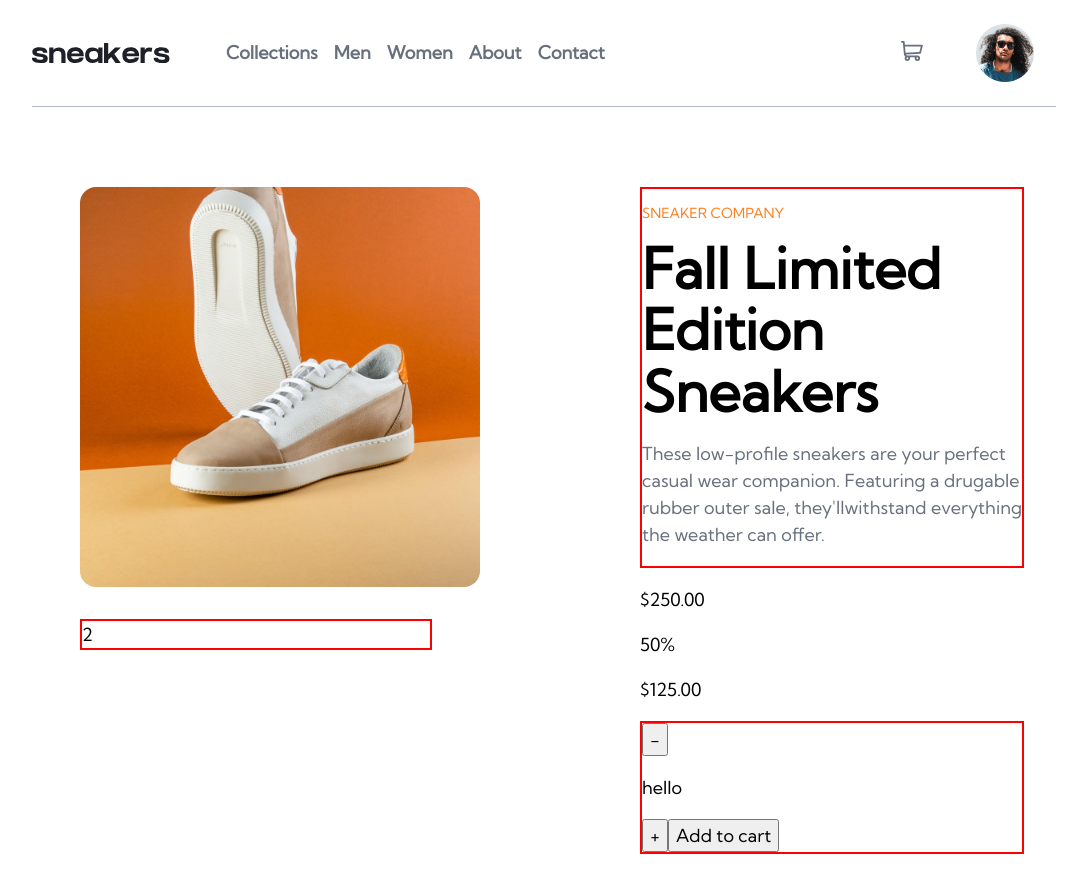
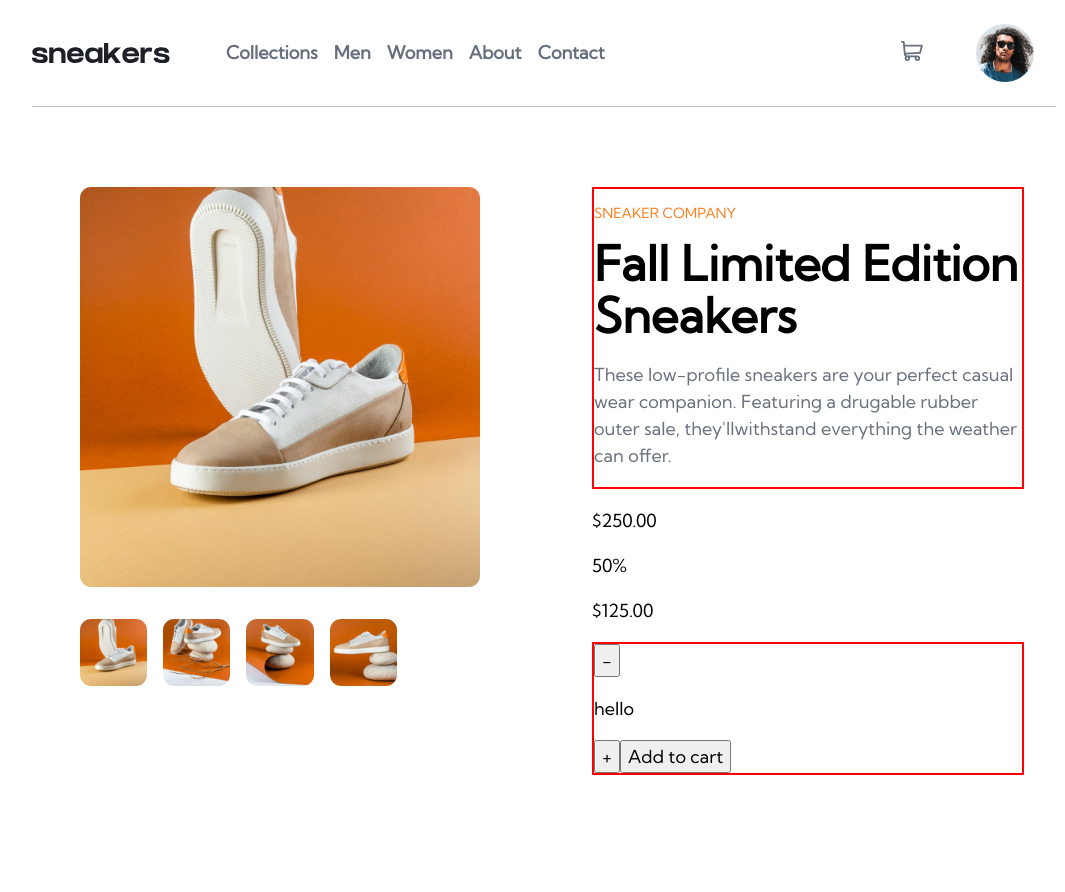
Before and after one commit to Adel-Al-Qosi/E-commerce-project, a React (Create React App) app: page / in a window 1280 px wide. Shown: the top 892 px of the page, without its empty margins (96-1161 px from the left). After the commit the page ends 855 px from the top, so only its background shows below. Built offline with nearby package versions, Linux system fonts and the light colour scheme; a web font is replaced by a local one.

Commit message:
add thumbnails with functionality

```diff
--- a/src/components/Gallery.jsx
+++ b/src/components/Gallery.jsx
@@ -1,10 +1,6 @@
-import { useState } from "react";
-import "../index.css";
-
-function Gallery({images}) {
-  const [currentIndex, setCurrentIndex] = useState(0);
+function Gallery({images, photoVisible, setPhotoVisible}) {
   // const imageStyle = {
-  //   backgroundImage: `url(${images[currentIndex]})`,
+  //   backgroundImage: `url(${images[photoVisible]})`,
   //   maxWidth: "100%",
   //   maxHeight: "100%",
 
@@ -12,19 +8,19 @@ function Gallery({images}) {
 
   const handleLeft = (e) => {
     e.preventDefault()
-    setCurrentIndex(currentIndex + 1 === images.length ? 0 : currentIndex + 1)
+    setPhotoVisible(photoVisible + 1 === images.length ? 0 : photoVisible + 1)
   }
 
   const handleRight = (e) => {
     e.preventDefault()
-    setCurrentIndex(currentIndex - 1 === -1 ? images.length - 1 : currentIndex - 1)
+    setPhotoVisible(photoVisible - 1 === -1 ? images.length - 1 : photoVisible - 1)
   }
   return (
     <div className="gallery">
         <button onClick={handleLeft} className="btn btn-left"></button>
         <button onClick={handleRight} className="btn btn-right"></button>
       {/* <div className="pic" style={imageStyle}></div> */}
-      <img className="pic" src={images[currentIndex]} alt="product" />
+      <img className="pic" src={images[photoVisible]} alt="product" />
     </div>
   );
 }
--- a/src/components/Home.jsx
+++ b/src/components/Home.jsx
@@ -2,19 +2,35 @@ import "../index.css";
 import Gallery from "./Gallery";
 import ProductInfo from "./productInfo";
 import productData from "../data/data";
+import { useState } from "react";
 
 function Home() {
   const product = productData[0];
+  const [photoVisible, setPhotoVisible] = useState(0);
   return (
     <main className="home">
       <div className="gallery-container">
-        <Gallery images={product.images} />
-        <div className="thumbnails"> 2 </div>
+        <Gallery
+        photoVisible={photoVisible}
+        setPhotoVisible={setPhotoVisible}
+        images={product.images} />
+        <div className="thumbnails">
+          {product.thumbnails.map((thumbnail, i) => {
+            return (
+              <img
+                className="thumbnail"
+                onClick={() => setPhotoVisible(i)}
+                src={thumbnail}
+                alt="thumbnail"
+              />
+            );
+          })}
+        </div>
       </div>
       <div className="info-container">
         <div className="info">
           <ProductInfo
-          state={product.state}
+            state={product.state}
             name={product.name}
             company={product.company}
             description={product.description}
--- a/src/index.css
+++ b/src/index.css
@@ -39,7 +39,7 @@
   :root {
     /* font-sizes */
     --fs-800: 6.25rem;
-    --fs-700: 3.5rem;
+    --fs-700: 3rem;
     --fs-600: 2rem;
     --fs-500: 1.75rem;
     --fs-400: 1.125rem;
@@ -522,13 +522,9 @@ header .responsive-nav {
 
 .gallery {
   position: relative;
-  width: 100%;
-  height: clamp(30rem, 25vw, 40rem);
 }
 
 .pic {
-  width: 100%;
-  height: 100%;
   /* background-size: cover; */
   background-position: center;
   object-fit: cover;
@@ -576,7 +572,7 @@ header .responsive-nav {
     display: grid;
     grid-template-columns: repeat(4, 1fr);
     grid-template-areas: "gallery gallery info info";
-    gap: 8rem;
+    gap: 2rem;
   }
 
   .gallery-container {
@@ -587,19 +583,29 @@ header .responsive-nav {
 
   .gallery {
     margin-bottom: 2rem;
-    width: clamp(25rem, 25%, 40rem);
-    height: clamp(25rem, 25%, 40rem);
+    min-height: 20rem;
+    min-width: 20rem;
   }
 
   .pic {
-    border-radius: 1rem;
-    max-width: 100%;
-    max-height: 100%;
+    border-radius: .7rem;
   }
 
   .thumbnails {
-    border: 2px solid red;
     display: flex;
+    min-width: 20rem;
+    gap: 1rem;
+
+  }
+
+  .thumbnail:hover,
+  .thumbnail:focus {
+    opacity: 0.5;
+  }
+
+  .thumbnail {
+    max-width: 4.2rem;
+    border-radius: .7rem;
   }
 
   .info-container {
```
